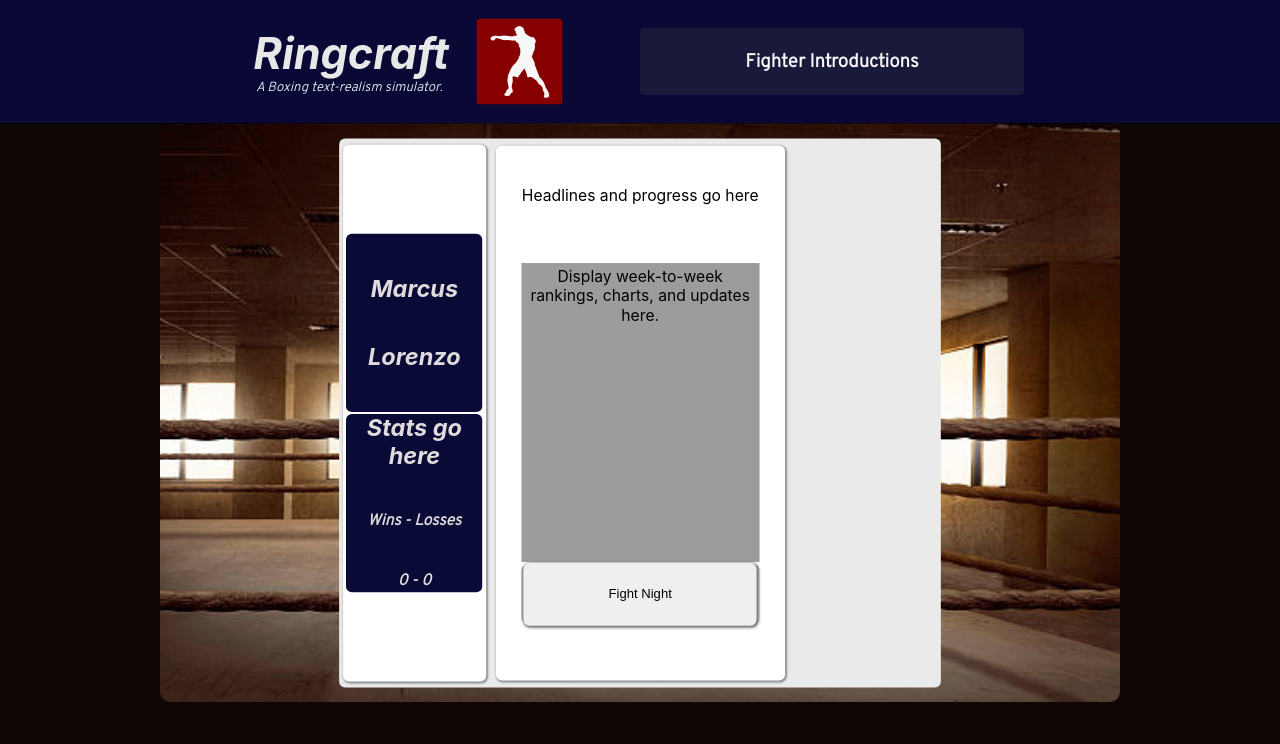
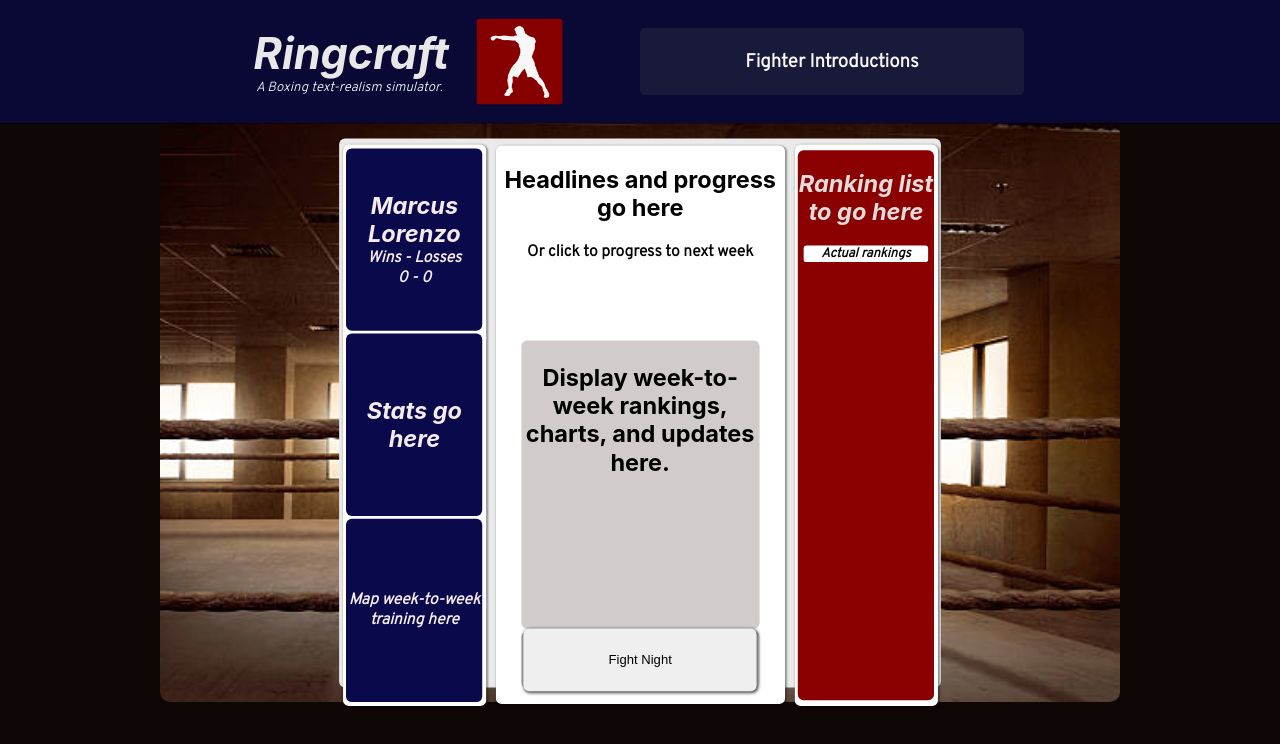
Before and after one commit to marcusanthonylorenzo/boxing-simulator, a React (Create React App) app in the folder client/: page / in a window 1280 px wide. Shown: the top 744 px of the page. Built offline with nearby package versions, Linux system fonts and the light colour scheme; the HTML template or start-up script is replaced by a standard one; a web font is replaced by a local one.

Commit message:
fix card glitch when fight night mounts, finish core layout for home page

```diff
--- a/client/src/App.js
+++ b/client/src/App.js
@@ -7,7 +7,7 @@ import temp from './Components/Helpers/Data'
 
 function App() {
   const { user, enemy, urls } = temp();
-   const [ changeAppBgColor, setChangeAppBgColor ] = useState(`rgb(234, 234, 234);`);
+  const [ changeAppBgColor, setChangeAppBgColor ] = useState(`rgb(234, 234, 234);`);
 
   /***  User and Opponent to pass down as state  ***/
   const [userState, setUserState ] = useState(user)
--- a/client/src/Components/Boxer/BoxerCard/BoxerCard.js
+++ b/client/src/Components/Boxer/BoxerCard/BoxerCard.js
@@ -197,6 +197,8 @@ const BoxerCard = ({
 
   const mainCard =  () => {
 
+    console.log(boxer.champion)
+
     return (
       <>
         <div className="boxer-info border padded" >
--- a/client/src/Components/FightEngine/FightEngine.js
+++ b/client/src/Components/FightEngine/FightEngine.js
@@ -80,15 +80,12 @@ const FightEngine = (
     }
   }, [fightNight]);
 
-  // console.log(fightNight);
-
   useEffect(() => { //shallow copy of user/enemy for manipulation
     setUserActive(userReady);
     setOppActive(oppReady);
   },[])
 
   useEffect(() => { //manage 3 knockdown rule.
-
     // REFACTOR later! Finish MVP first.
     if (user.knockdownCount === knockdownRuleLimit) {
       setKnockdownRule(true);
--- a/client/src/Components/Helpers/Functions.js
+++ b/client/src/Components/Helpers/Functions.js
@@ -7,7 +7,8 @@ const Functions = () => {
       }
     },
 
-    setCorner: (fighter, color, cornerColorLabel, side, champion, dmg) => { //set fight corner, color, champ status
+    setCorner: (fighter, color, cornerColorLabel, side, champion, dmg) => {
+      fighter.champion = champion; //set fight corner, color, champ status
       return {
         ...fighter,
         cornerColor: color,
--- a/client/src/Pages/Home/Home.css
+++ b/client/src/Pages/Home/Home.css
@@ -14,14 +14,13 @@
 #home-gym-container {
   background-color: rgb(234, 234, 234);
   border-radius: 6px;
-  /* margin: auto; */
 }
 
 #home-gym-container > div {
   box-shadow: 1px 1px 2px 1px rgba(9, 8, 8, 0.4);
 }
 
-.home-gym-nav {
+.home-gym-nav, .home-gym-rankings {
   display: flex;
   flex-direction: column;
   justify-content: center;
@@ -33,29 +32,33 @@
   border-radius: 6px;
 }
 
-.home-gym-nav > div:hover {
+.home-gym-nav div:hover {
   opacity: 80%;
+}
+
+.home-gym-nav h2, .home-gym-nav h4 {
+  margin: 0;
 }
 
 /*** User Info ***/
 
-.home-gym-user, .home-gym-stats {
+.home-gym-user, .home-gym-train, .home-gym-stats {
   display: flex;
   flex-direction: column;
   justify-content: center;
   align-items: center;
-  background-color: rgba(10, 10, 55, 1);
-  color: rgb(225, 220, 220);
+  background-color: rgb(9, 9, 76);
+  color: rgb(245, 235, 235);
   font-weight: 600;
   font-style: italic;
-  height: 33%;
+  height: 32.5%;
   width: 95%;
   margin: 1%;
   border-radius: 6px;
 }
 
 
-/*** Center main section ***/
+/*** Center Grid section ***/
 #home-gym-feed {
   display: flex;
   flex-direction: column;
@@ -80,10 +83,11 @@
 }
 
 .home-gym-display {
-  background-color:rgba(9, 8, 8, 0.4);
+  background-color:rgba(142, 125, 125, 0.4);
   height: 75%;
   width: 95%;
   padding: 1%;
+  border-radius: 6px;
 }
 
 
@@ -116,3 +120,34 @@
   background-color: rgb(219, 116, 105);
   cursor: pointer;
 }
+
+
+/*** Right Grid section ***/
+
+.home-rankings-info {
+  background-color: #8b0000;
+  flex-direction: column;
+  justify-content: center;
+  align-items: center;
+  color: rgb(225, 220, 220);
+  font-weight: 600;
+  font-style: italic;
+  height: 98%;
+  width: 95%;
+  margin: 1%;
+  border-radius: 6px;
+
+}
+
+.official-rankings h5 {
+  margin: 0 auto;
+  background-color: white;
+  color: black;
+  width: 92%;
+  border-radius: 3px;
+}
+
+.official-rankings h5:hover {
+  background-color:rgb(222, 207, 207);
+  cursor: default;
+}
--- a/client/src/Pages/Home/Home.js
+++ b/client/src/Pages/Home/Home.js
@@ -27,29 +27,39 @@ const Home = (
     <div className="main-container-wrap" id={`home-gym-container-wrap`} style={{ backgroundImage: url }}>
       <div className="main-container" id="home-gym-container">
 
+        {/*** Left Grid ***/}
+
         <div className='home-gym-nav'>
           <div className='home-gym-user'>
             <h2>{user.firstName}</h2>
             <h2>{user.lastName}</h2>
+            <h4>Wins - Losses</h4>
+            <h4>{user.win} - {user.loss}</h4>
           </div>
 
           <div className='home-gym-stats'>
             <h2>Stats go here</h2>
-            <h4>Wins - Losses</h4>
-            <h4>{user.win} - {user.loss}</h4>
+
+          </div>
+
+          <div className='home-gym-train'>
+            <h4>Map week-to-week training here</h4>
           </div>
 
         </div>
 
+        {/***  Center Grid  ***/}
+
         <div className='home-gym-main'>
           <div className='headlines'>
-              Headlines and progress go here
+            <h2>Headlines and progress go here</h2>
+            <h4>Or click to progress to next week</h4>
           </div>
 
 
           <div className={`inner-container`} id={`home-gym-feed`}>
             <div className='home-gym-display'>
-              Display week-to-week rankings, charts, and updates here.
+              <h2>Display week-to-week rankings, charts, and updates here.</h2>
             </div>
 
             <div className="home-options">
@@ -67,6 +77,19 @@ const Home = (
           </div>
         </div>
 
+        {/*** Right Grid ***/}
+
+        <div className="home-gym-rankings">
+          <div className="home-rankings-info">
+            <h2>Ranking list to go here</h2>
+
+            <div className="official-rankings">
+              <h5>Actual rankings</h5>
+            </div>
+
+          </div>
+
+        </div>
 
       </div>
     </div>
```
